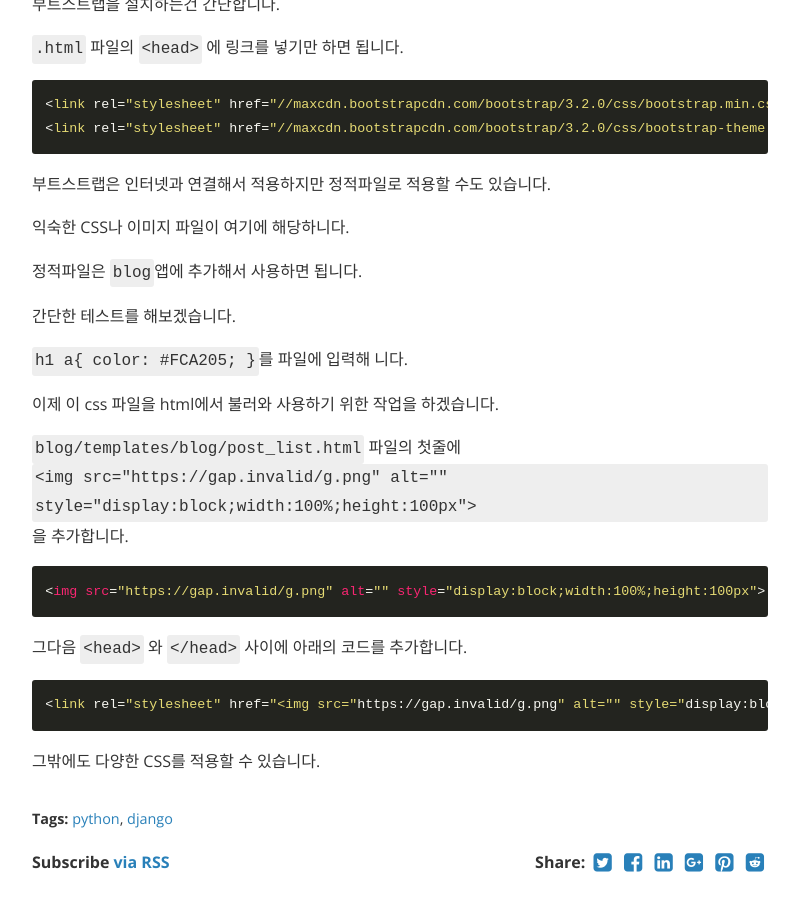
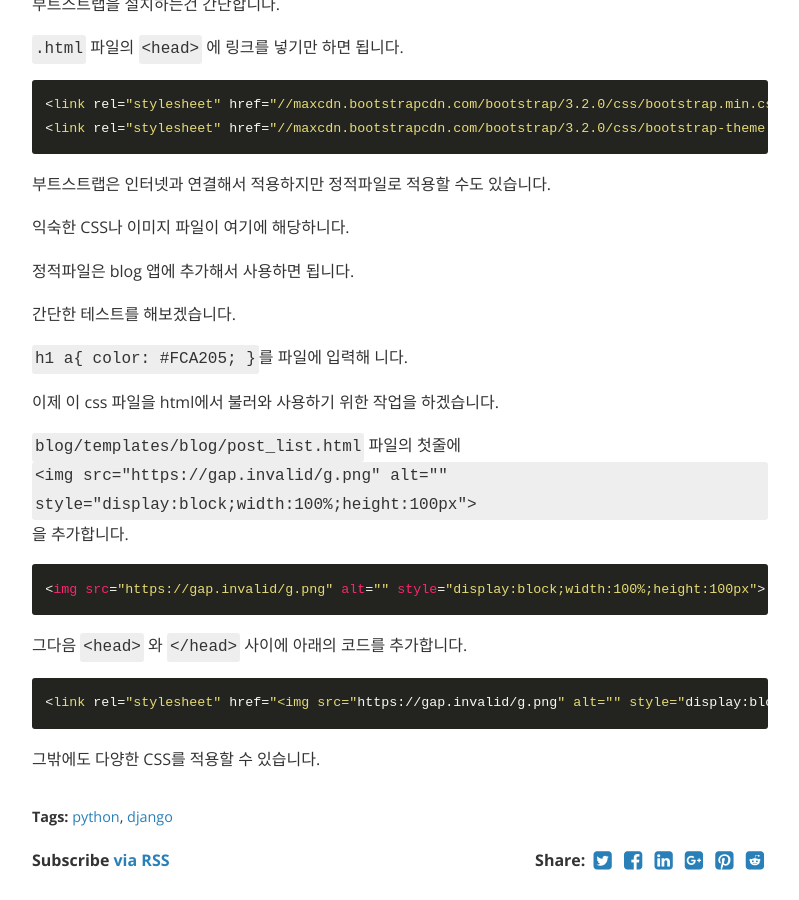
Before and after one commit to sangmunjeong/sangmunjeong.github.io, a Jekyll site: the page built from _posts/2019-06-20-python_djangostart10.markdown, in a window 1280 px wide and 900 px high, scrolled down 523 px. Shown: the whole window, without its empty margins (240-1039 px from the left). Built offline with Jekyll 4.4.1, drawn with Linux system fonts in a browser that asks for light colours; nearby versions of some CDN libraries.

```diff
--- a/_posts/2019-06-20-python_djangostart10.markdown
+++ b/_posts/2019-06-20-python_djangostart10.markdown
@@ -29,7 +29,7 @@ CSS 적용법에 대해서 정리해보겠습니다.
 
 익숙한 CSS나 이미지 파일이 여기에 해당하니다.
 
-정적파일은 `blog`앱에 추가해서 사용하면 됩니다.
+정적파일은 blog 앱에 추가해서 사용하면 됩니다.
 
 간단한 테스트를 해보겠습니다.
 
```
